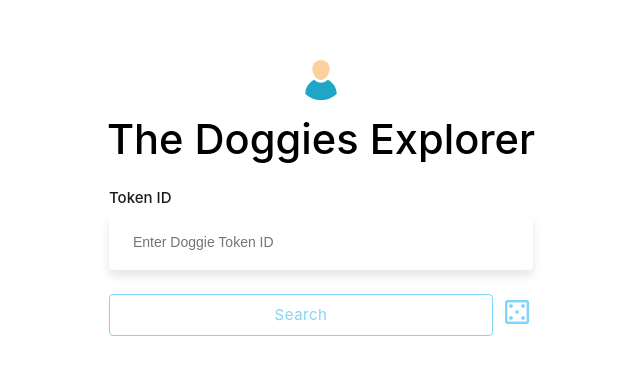
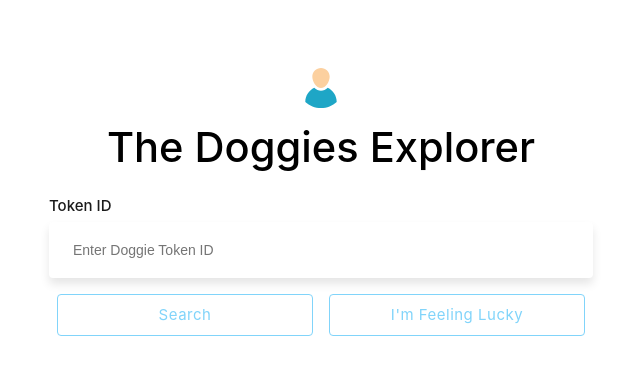
Before and after one commit to frankdavidcorona/thedoggies, a Vue app: page / in a window 1280 px wide. Shown: the part 198-572 px from the top of the page, without its empty margins (319-959 px from the left). Built offline with nearby package versions, Linux system fonts and the light colour scheme.

Commit message:
styles: improve template for random search

```diff
--- a/src/components/DoggiesSearchForm.vue
+++ b/src/components/DoggiesSearchForm.vue
@@ -34,11 +34,7 @@ export default {
           Search
         </button>
         <!-- Random search for doggies -->
-        <button class="btn">
-          <span class="material-symbols-outlined container__buttons__random">
-            casino
-          </span>
-        </button>
+        <button class="btn btn__primary">I'm Feeling Lucky</button>
       </div>
     </div>
   </div>
@@ -76,16 +72,6 @@ h3 {
     flex-direction: row;
     align-items: center;
     justify-content: center;
-
-    &__random {
-      font-size: 2rem;
-      color: $button-bg-color;
-      margin-left: 0.5rem;
-
-      &:hover {
-        cursor: pointer;
-      }
-    }
   }
 }
 
@@ -106,7 +92,8 @@ h3 {
     color: $button-text-color;
     border-radius: 4px;
     padding: 8px 24px;
-    width: 24rem;
+    margin: 0 0.5rem;
+    width: 16rem;
 
     color: #81d4fa;
     letter-spacing: 0.5px;
```
